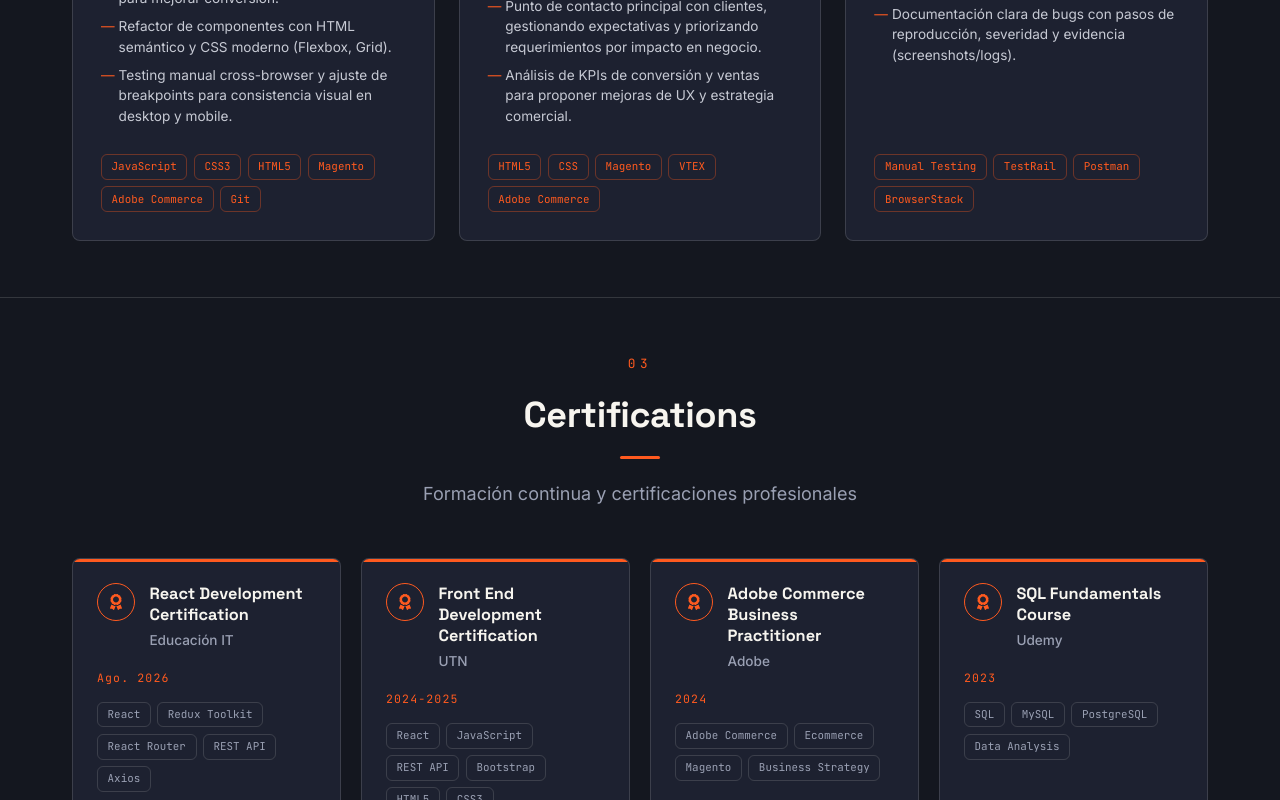
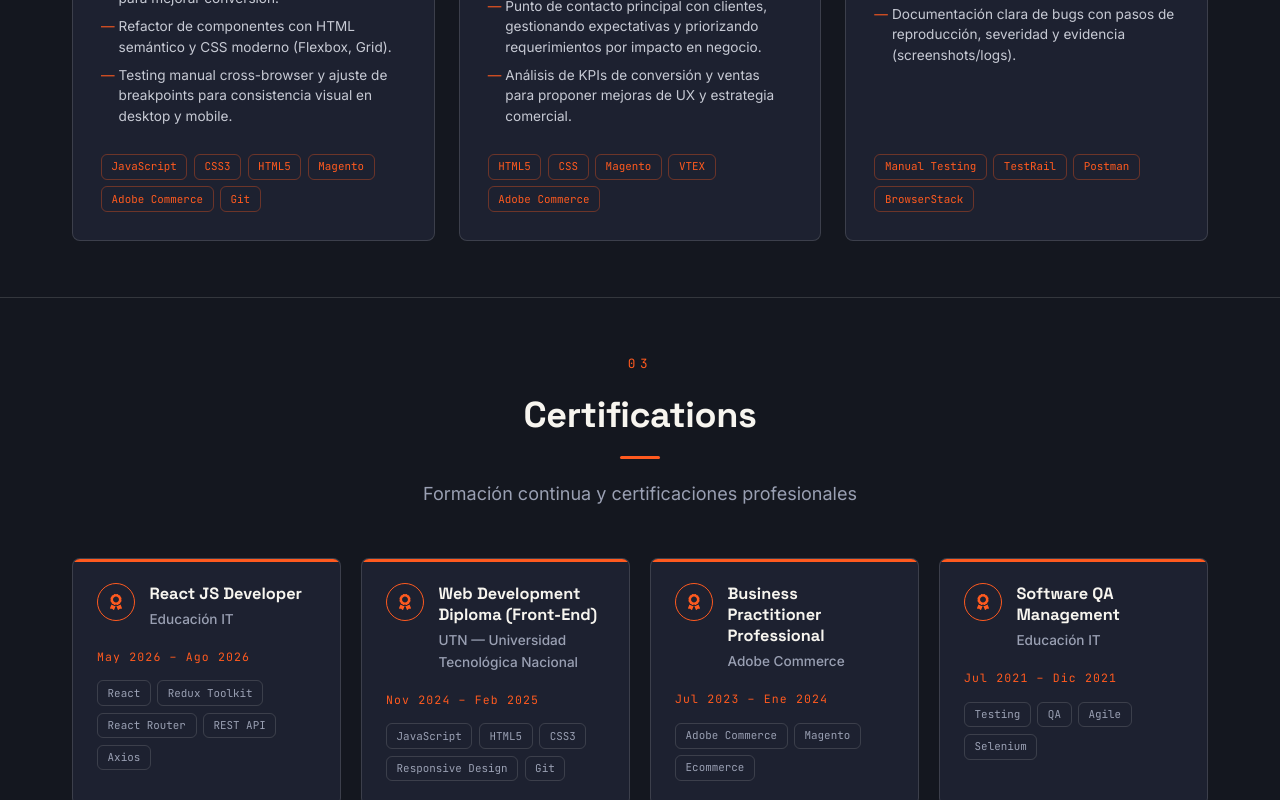
Before and after one commit to IgnacioDN/Portfolio, a React (Vite) app in the folder Portfolio-Project/: page / in a window 1280 px wide. Shown: the part 2000-2800 px from the top of the page. Built offline with nearby package versions, Linux system fonts and the light colour scheme.

Commit message:
Update education certifications and details

```diff
--- a/Portfolio-Project/src/components/Education.jsx
+++ b/Portfolio-Project/src/components/Education.jsx
@@ -4,40 +4,28 @@ import '../styles/Education.css';
 
 const certifications = [
   {
-    name: 'React Development Certification',
+    name: 'React JS Developer',
     issuer: 'Educación IT',
-    date: 'Ago. 2026',
+    date: 'May 2026 – Ago 2026',
     skills: ['React', 'Redux Toolkit', 'React Router', 'REST API', 'Axios'],
   },
   {
-    name: 'Front End Development Certification',
-    issuer: 'UTN',
-    date: '2024-2025',
-    skills: ['React', 'JavaScript', 'REST API', 'Bootstrap', 'HTML5', 'CSS3'],
+    name: 'Web Development Diploma (Front-End)',
+    issuer: 'UTN — Universidad Tecnológica Nacional',
+    date: 'Nov 2024 – Feb 2025',
+    skills: ['JavaScript', 'HTML5', 'CSS3', 'Responsive Design', 'Git'],
   },
   {
-    name: 'Adobe Commerce Business Practitioner',
-    issuer: 'Adobe',
-    date: '2024',
-    skills: ['Adobe Commerce', 'Ecommerce', 'Magento', 'Business Strategy'],
-  },
-  {
-    name: 'SQL Fundamentals Course',
-    issuer: 'Udemy',
-    date: '2023',
-    skills: ['SQL', 'MySQL', 'PostgreSQL', 'Data Analysis'],
+    name: 'Business Practitioner Professional',
+    issuer: 'Adobe Commerce',
+    date: 'Jul 2023 – Ene 2024',
+    skills: ['Adobe Commerce', 'Magento', 'Ecommerce'],
   },
   {
     name: 'Software QA Management',
     issuer: 'Educación IT',
-    date: '2021',
+    date: 'Jul 2021 – Dic 2021',
     skills: ['Testing', 'QA', 'Agile', 'Selenium'],
-  },
-  {
-    name: 'JavaScript Fundamentals Course',
-    issuer: 'Fundación Telefónica',
-    date: '2021',
-    skills: ['JavaScript', 'ES6', 'DOM', 'Event Handling'],
   },
 ];
 
```
